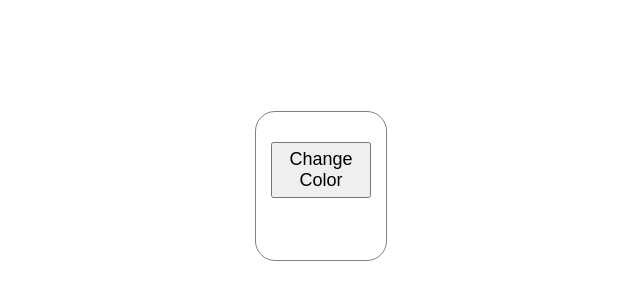
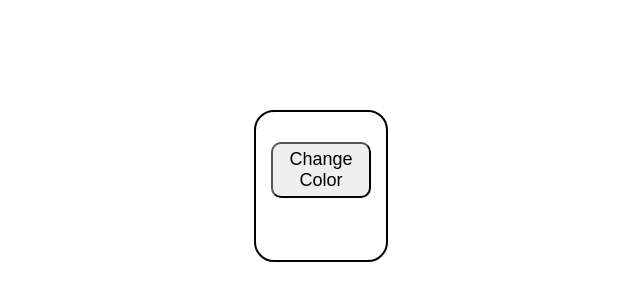
Before and after one commit to bmariga/JavaScript-MiniProjects, a plain HTML site: page Random Color Generator/index.html in a window 1280 px wide. Shown: the part 222-522 px from the top of the page, without its empty margins (327-967 px from the left). Drawn offline with Linux system fonts and the light colour scheme.

Commit message:
Update CSS

```diff
--- a/Random Color Generator/styles.css
+++ b/Random Color Generator/styles.css
@@ -10,7 +10,7 @@ body {
 }
 
 .container {
-    border: 1px solid grey;
+    border: 2px solid black;
     border-radius: 20px;
     width: 100px;
     display: grid;
@@ -22,6 +22,7 @@ body {
 button {
     margin: 20px 0;
     font-size: large;
+    border-radius: 10px;
     padding: 5px 10px;
     cursor: pointer;
 }
```
